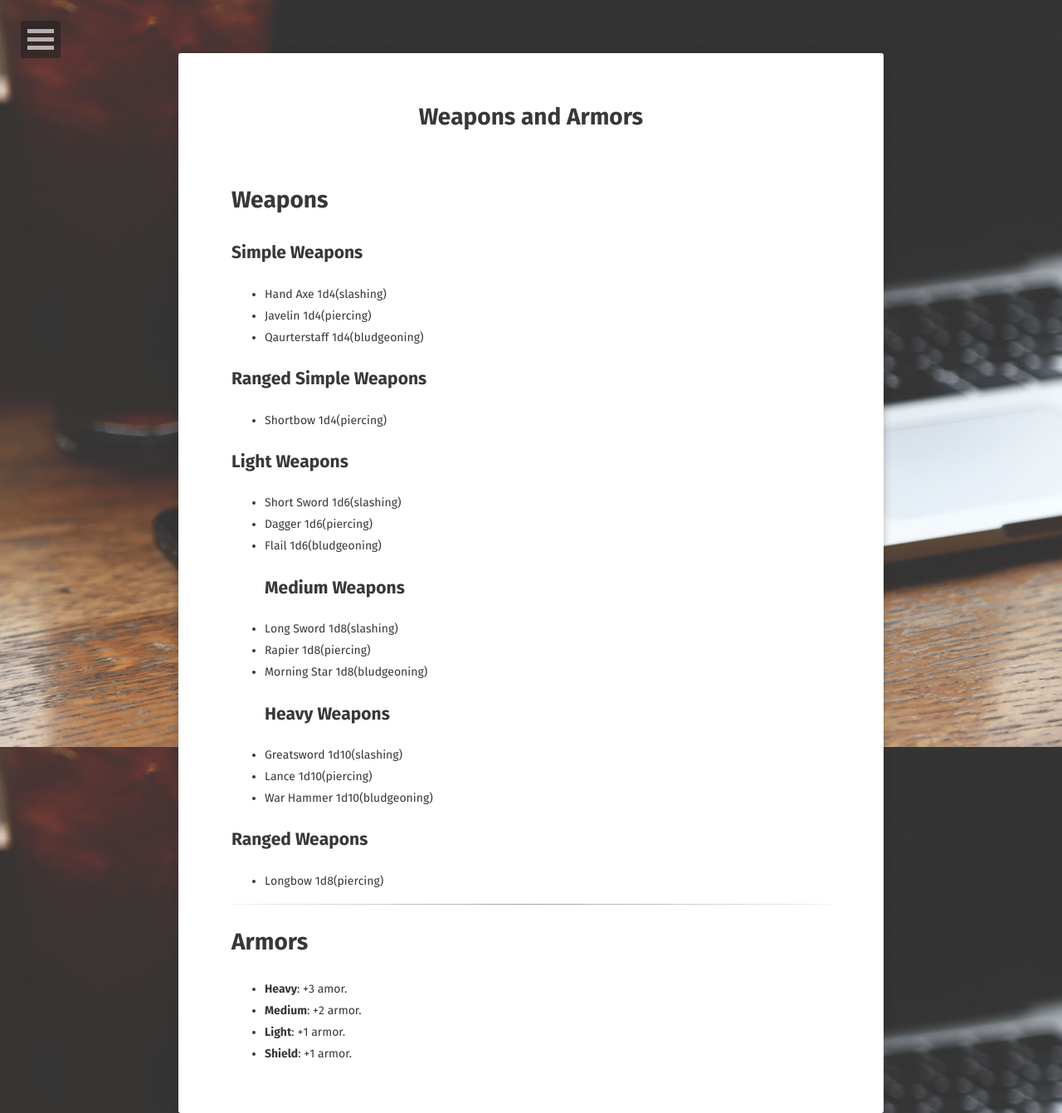
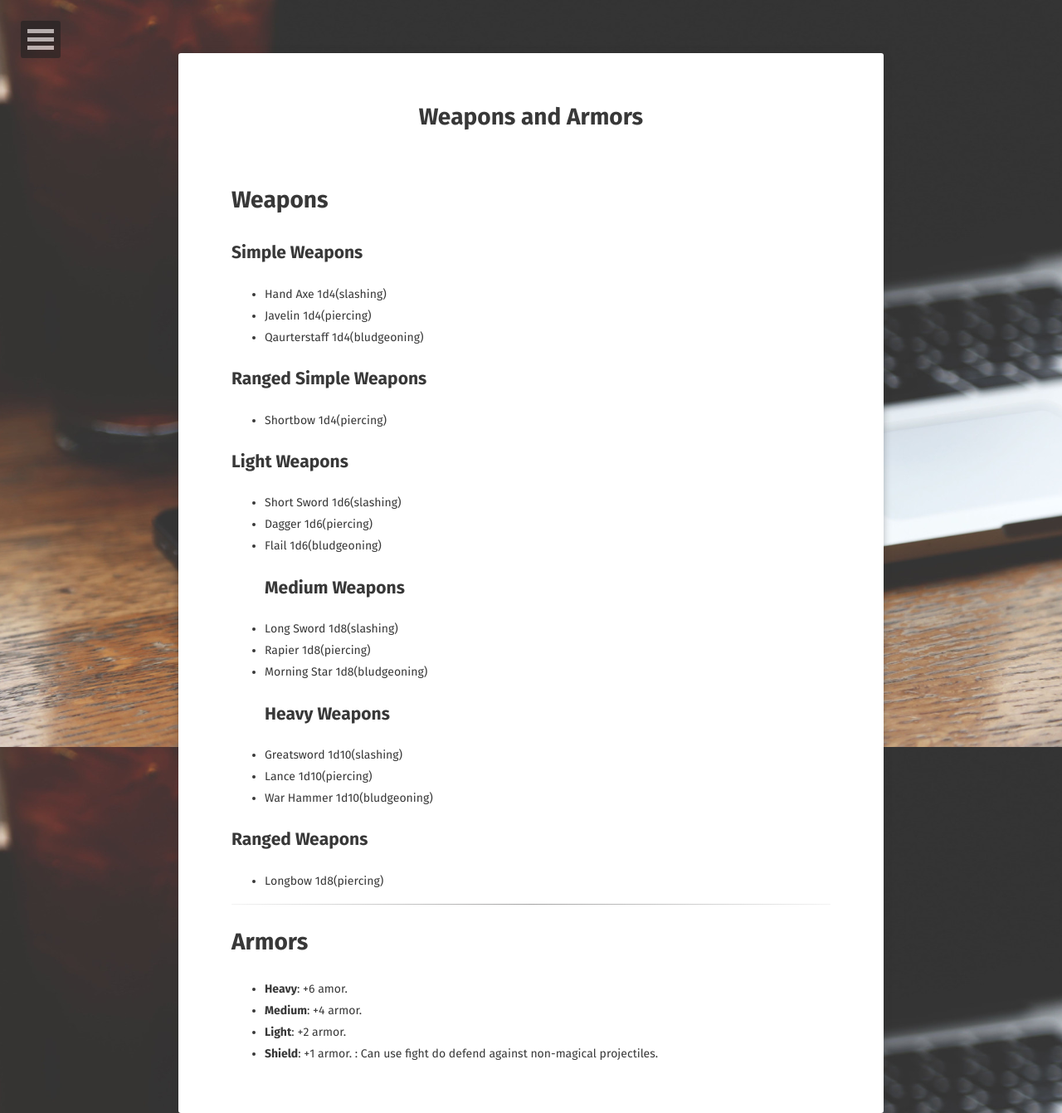
Before and after one commit to andreamin97/andreamin97.github.io, a Jekyll site: the page built from haven-rpg-additional/weapons-and-armors.md, in a window 1280 px wide. Shown: the whole page at 83% size. Built offline with Jekyll 4.4.1, drawn with Linux system fonts in a browser that asks for light colours; some web fonts are replaced.

Commit message:
Updated armor values

```diff
--- a/haven-rpg-additional/weapons-and-armors.md
+++ b/haven-rpg-additional/weapons-and-armors.md
@@ -36,7 +36,7 @@ comments: false
 
 # Armors
 
-- __Heavy__: +3 amor.
-- __Medium__: +2 armor.
-- __Light__: +1 armor.
-- __Shield__: +1 armor.
+- __Heavy__: +6 amor.
+- __Medium__: +4 armor.
+- __Light__: +2 armor.
+- __Shield__: +1 armor. : Can use fight do defend against non-magical projectiles.
```
